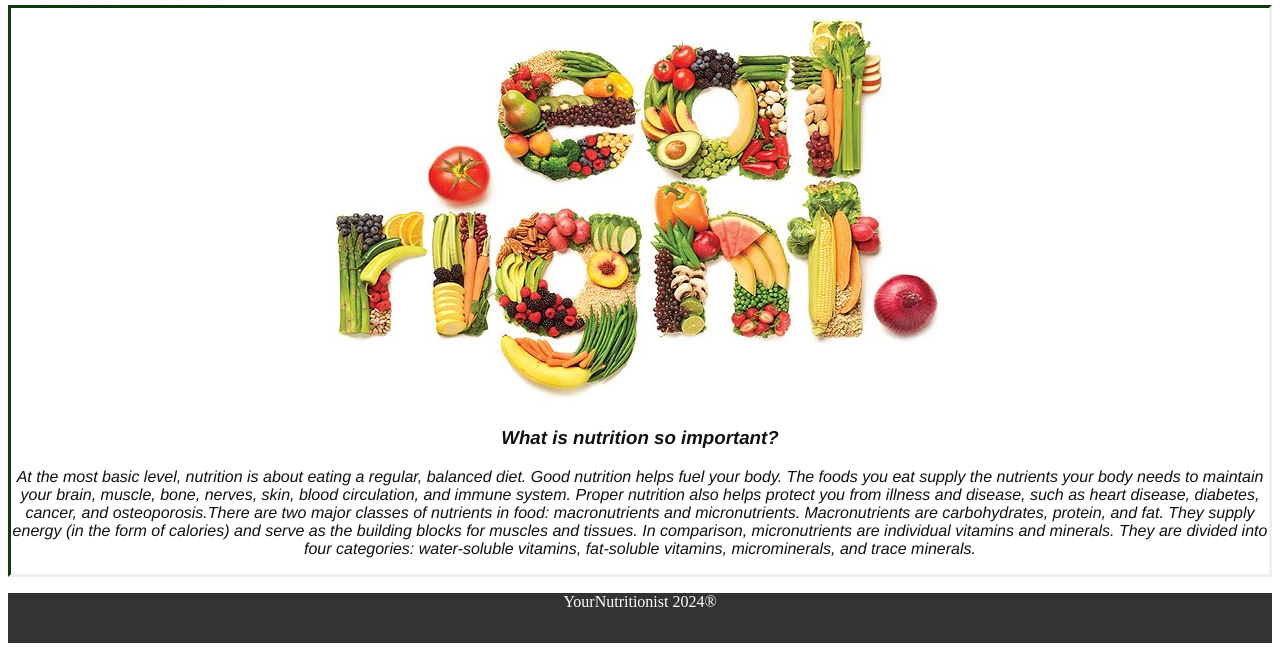
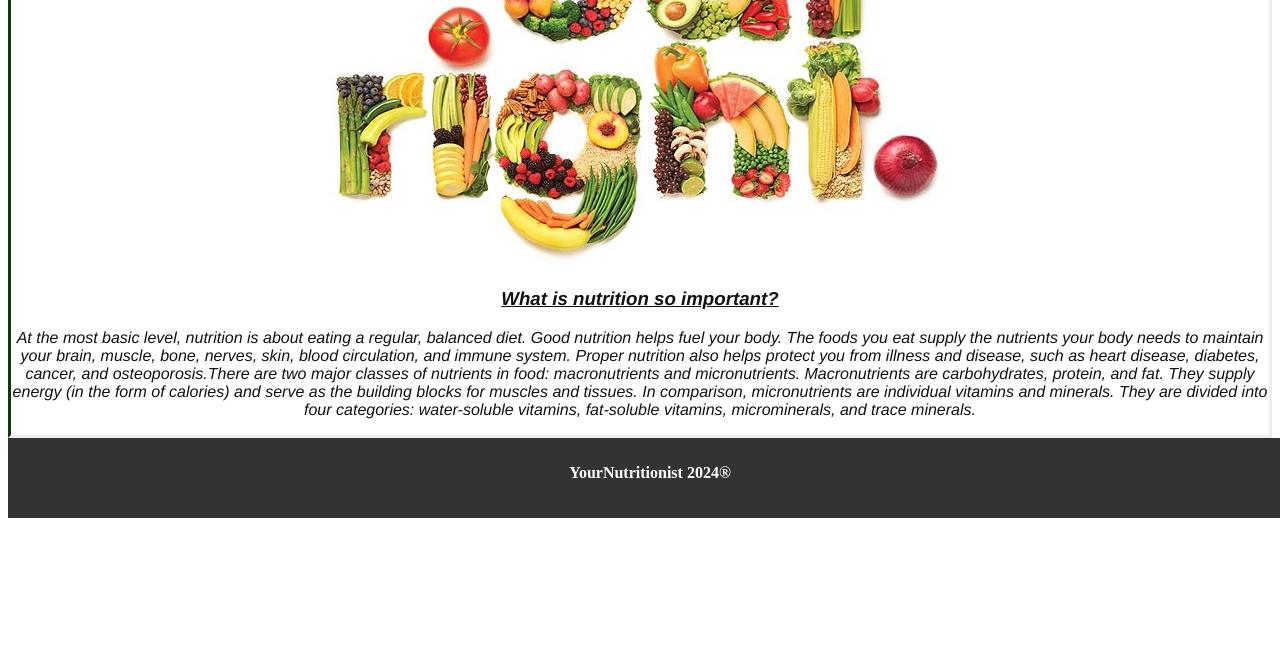
Before and after one commit to Tasossim13/YourNutritionist, a website: page index.html in a window 1280 px wide. Shown: the part 1570-2221 px from the top of the page. After the commit the page ends 2096 px from the top, so only its background shows below. Drawn offline with Linux system fonts and the light colour scheme.

Commit message:
footer changes

```diff
--- a/Calculate.css
+++ b/Calculate.css
@@ -103,14 +103,12 @@ ul {
 
       footer {
         display: block;
-        left: 0;
-        bottom: 0;
-        padding-top: 1px;
         width: 100%;
-        height: 50px;
+        height: 60px;
         background-color: #333;
         color: white;
         text-align: center;
+        padding: 10px;
       }
 
 .logo2{
--- a/Register.css
+++ b/Register.css
@@ -89,10 +89,9 @@ ul {
 
 footer{
   display: block;
-  left: 0;
-  bottom: 0;
   width: 100%;
-  height: 50px;
+  height: 60px;
   background-color: #333;
   color: white;
-  text-align: center;}
+  text-align: center;
+  padding: 10px;}
--- a/aboutUs.css
+++ b/aboutUs.css
@@ -38,3 +38,13 @@ ul {
     background-color: #248f24;
     color: white;
   }
+
+footer{
+  display: block;
+  width: 100%;
+  height: 60px;
+  background-color: #333;
+  color: white;
+  text-align: center;
+  padding: 10px;
+}
--- a/index.css
+++ b/index.css
@@ -12,6 +12,10 @@ img{display: block;
 
 .zoom:hover {
   transform: scale(1.1);
+}
+
+.zoom{
+  width: 45%;
 }
 
 ul {
@@ -63,13 +67,12 @@ li a {
 
 footer {
   display: block;
-  left: 0;
-  bottom: 0;
   width: 100%;
-  height: 50px;
+  height: 60px;
   background-color: #333;
   color: white;
   text-align: center;
+  padding: 10px;
 }
 
 .logo{
--- a/index.html
+++ b/index.html
@@ -56,7 +56,7 @@ Icons like https://cronometer.com/
 
 <div class="nutri-quote">
     <img float="left" src="pics/nutrition.jpg" >
-    <h3>What is nutrition so important?</h3>
+    <h3><u>What is nutrition so important?</u></h3>
     <p>At the most basic level, nutrition is about eating a regular, balanced diet.
          Good nutrition helps fuel your body. The foods you eat supply the nutrients your body
          needs to maintain your brain, muscle, bone, nerves, skin, blood circulation, and immune system.
@@ -70,7 +70,7 @@ Icons like https://cronometer.com/
 </div>
 
 <footer>
-<p>YourNutritionist 2024® <br></p>
+<p><b>YourNutritionist 2024® </b><br></p>
 </footer>
 </body>
 </html>
```
Also changed, not shown: aboutUs.html (+3 -0 lines), register.html (+1 -1 lines).
